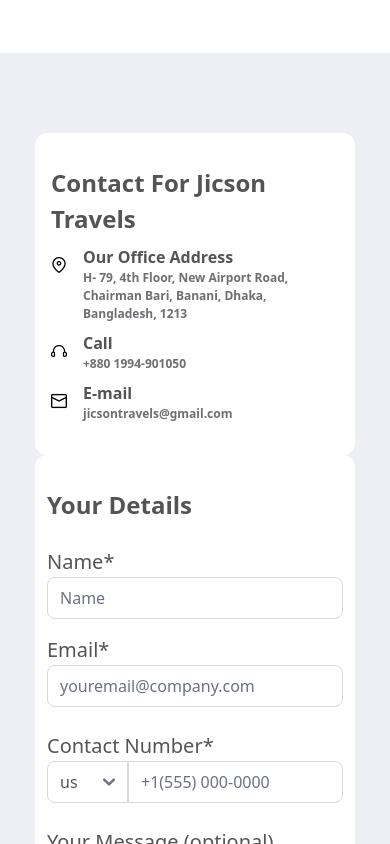
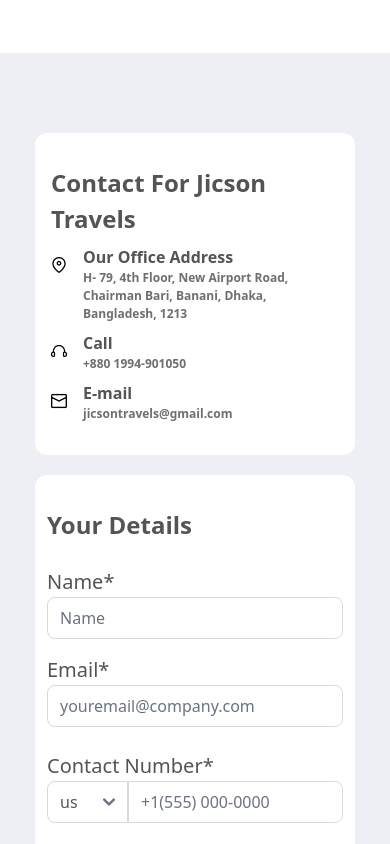
Before and after one commit to linkon63/travel-agencies-project-prototype, a Vue app: page / in a window 390 px wide. Shown: the part 4480-5324 px from the top of the page. Built offline with nearby package versions, Linux system fonts and the light colour scheme.

Commit message:
mobole device responsive

```diff
--- a/src/components/About/About.vue
+++ b/src/components/About/About.vue
@@ -213,7 +213,7 @@
 
    <!-- 6th part start -->
     <section class="bg-conbg xs:px-5 lg:px-0 py-20">
-      <div class="grid lg:grid-cols-2 container mx-auto lg:gap-4">
+      <div class="grid lg:grid-cols-2 container mx-auto xs:gap-y-5 lg:gap-4">
         <div class="bg-white xs:px-4 xs:space-y-2 xs:py-8 lg:py-20 lg:px-24 grid rounded-xl">
           <h1 class="text-textheader xs:text-h4 lg:text-h3 font-semibold">Contact For Jicson Travels</h1>
           <div class="flex justify-start items-start space-x-4">
```
